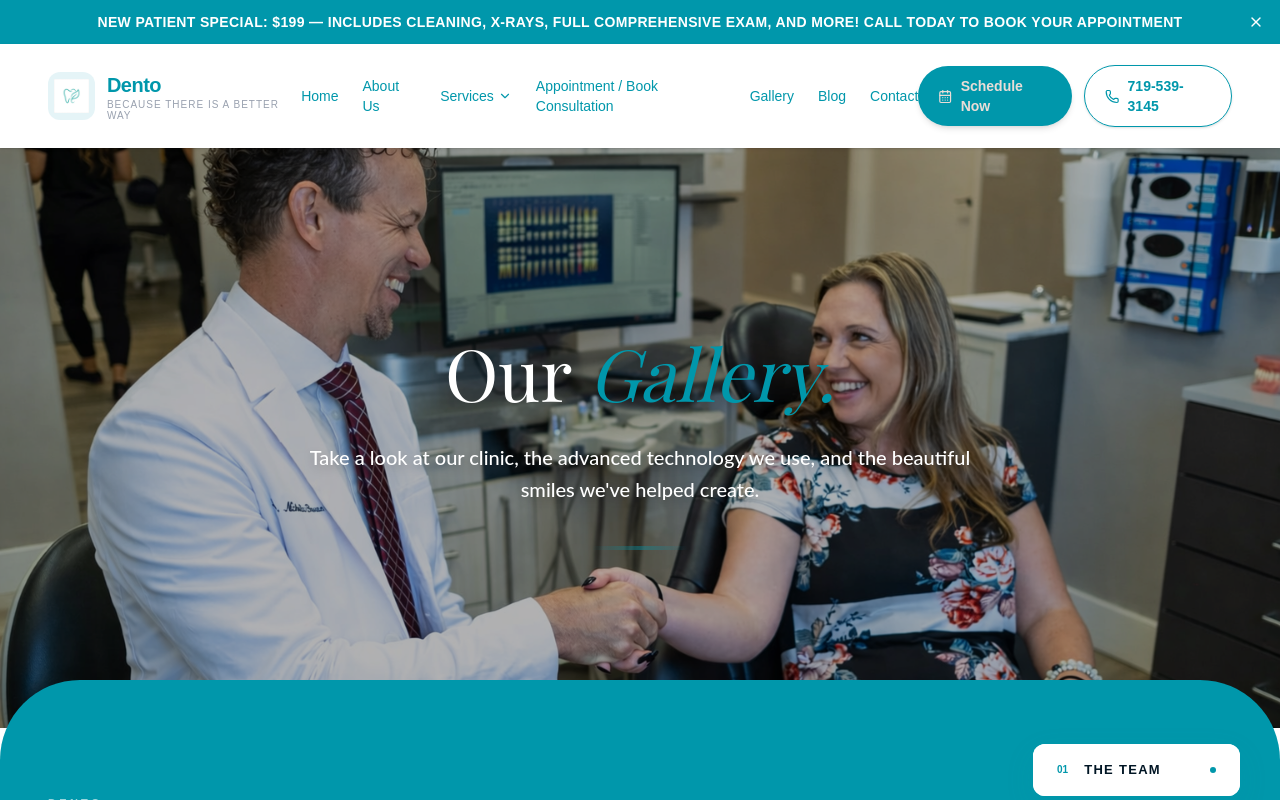
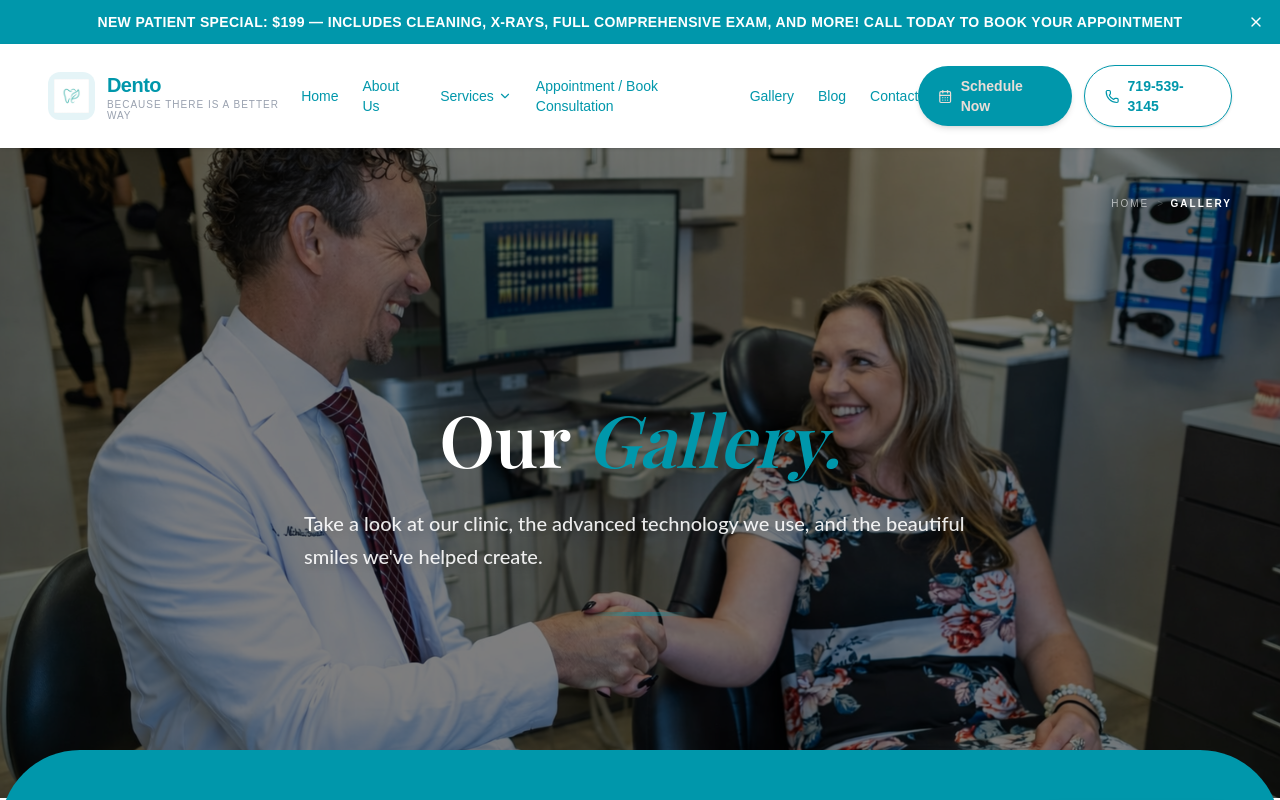
Before and after one commit to Ravalkrushn/Dentist, a Next.js app in the folder frontend/: page /gallery in a window 1280 px wide. Shown: the top 800 px of the page. Built offline with nearby package versions, Linux system fonts and the light colour scheme.

Commit message:
ui set and bulid hameburgger parth

```diff
--- a/frontend/src/app/blog/page.tsx
+++ b/frontend/src/app/blog/page.tsx
@@ -12,11 +12,7 @@ export default function BlogPage() {
     return (
         <main className="bg-[#E2DED9] min-h-screen">
             <MainNavbar />
-            {/* The BlogSection component handles the main content and layout */}
-            <div className="pt-20"> {/* Add padding for the fixed navbar */}
-                <BlogSection />
-            </div>
-
+            <BlogSection />
             <Footer />
         </main>
     );
--- a/frontend/src/app/services/page.tsx
+++ b/frontend/src/app/services/page.tsx
@@ -6,6 +6,7 @@ import MainNavbar from "@/components/Navbar/MainNavbar";
 import Footer from "@/components/Footer/Footer";
 import { servicesData } from "@/data/servicesData";
 import Link from "next/link";
+import Breadcrumbs from "@/components/ui/Breadcrumbs";
 
 export default function ServicesPage() {
     const headerRef = useRef<HTMLDivElement>(null);
@@ -31,12 +32,20 @@ export default function ServicesPage() {
             <MainNavbar />
 
             {/* Header Section - Styled like Appointment/Gallery */}
-            <section className="relative h-[580px] overflow-hidden bg-[#EADDD7]">
+            <section className="relative h-[580px] overflow-hidden bg-[#EADDD7] flex flex-col pt-12">
+                <div className="max-w-[1400px] mx-auto w-full z-20 px-6 lg:px-12">
+                    <Breadcrumbs
+                        items={[
+                            { label: "Home", href: "/" },
+                            { label: "Services", href: "/services", active: true }
+                        ]}
+                    />
+                </div>
                 {/* Decorative Orbs to match Appointment page style */}
                 <div className="absolute top-0 right-0 w-96 h-96 bg-[#0097ab]/10 rounded-full blur-3xl -translate-y-1/2 translate-x-1/2" />
                 <div className="absolute bottom-0 left-0 w-96 h-96 bg-[#3b2a28]/5 rounded-full blur-3xl translate-y-1/2 -translate-x-1/2" />
 
-                <div className="max-w-[1400px] mx-auto text-center relative z-10 px-6 w-full pt-[180px]">
+                <div className="max-w-[1400px] mx-auto text-center relative z-10 px-6 w-full flex-1 flex flex-col justify-center">
                     <h1
                         ref={titleRef}
                         className="text-5xl md:text-7xl font-[Playfair_Display] text-[#3b2a28] mb-6 leading-tight opacity-0"
--- a/frontend/src/components/AboutUsPage/Doctor_Profile.tsx
+++ b/frontend/src/components/AboutUsPage/Doctor_Profile.tsx
@@ -75,6 +75,8 @@ const doctorsList = [
         ]
     }
 ];
+
+import Breadcrumbs from "@/components/ui/Breadcrumbs";
 
 export default function DoctorProfile() {
     const bannerContainerRef = useRef<HTMLDivElement>(null);
@@ -183,8 +185,18 @@ export default function DoctorProfile() {
     return (
         <section className="w-full bg-[#E2DED9]">
             {/* Banner Section */}
-            <div ref={bannerContainerRef} className="h-[100dvh] w-full relative overflow-hidden flex flex-col items-center justify-between py-24 px-6 bg-[#E2DED9] z-10">
+            <div ref={bannerContainerRef} className="h-[100dvh] w-full relative overflow-hidden flex flex-col items-center justify-between py-12 px-0 bg-[#E2DED9] z-10">
                 <div className="absolute inset-0 z-[0] bg-[#E2DED9]" />
+
+                <div className="max-w-[1400px] mx-auto px-6 lg:px-12 w-full z-20 relative">
+                    <Breadcrumbs
+                        items={[
+                            { label: "Home", href: "/" },
+                            { label: "About Us", href: "/about", active: true }
+                        ]}
+                    />
+                </div>
+
 
                 <h1 className="banner-title-top absolute top-[9%] left-1/2 -translate-x-1/2 w-full z-[3] text-5xl md:text-7xl font-serif text-[#3b2a28] text-center">
                     meet team members
--- a/frontend/src/components/AppointmentPage/AppointmentHero.tsx
+++ b/frontend/src/components/AppointmentPage/AppointmentHero.tsx
@@ -3,6 +3,7 @@
 import { useEffect, useRef } from "react";
 import gsap from "gsap";
 import { Star } from "lucide-react";
+import Breadcrumbs from "@/components/ui/Breadcrumbs";
 
 export default function AppointmentHero() {
     const sectionRef = useRef<HTMLDivElement>(null);
@@ -22,12 +23,21 @@ export default function AppointmentHero() {
     }, []);
 
     return (
-        <section ref={sectionRef} className="bg-[#EADDD7] h-[580px] px-6 lg:px-12 text-center relative overflow-hidden">
+        <section ref={sectionRef} className="bg-[#EADDD7] h-[580px] text-center relative overflow-hidden flex flex-col pt-12">
+            <div className="max-w-[1400px] mx-auto px-6 lg:px-12 w-full z-20">
+                <Breadcrumbs
+                    items={[
+                        { label: "Home", href: "/" },
+                        { label: "Appointment", href: "/appointment", active: true }
+                    ]}
+                />
+            </div>
+
             {/* Decorative Orbs */}
             <div className="absolute top-0 right-0 w-96 h-96 bg-[#0097ab]/5 rounded-full blur-3xl -translate-y-1/2 translate-x-1/2" />
             <div className="absolute bottom-0 left-0 w-96 h-96 bg-[#3b2a28]/5 rounded-full blur-3xl translate-y-1/2 -translate-x-1/2" />
 
-            <div className="max-w-4xl mx-auto hero-content relative z-10 pt-[180px]">
+            <div className="max-w-4xl mx-auto hero-content relative z-10 flex-1 flex flex-col justify-center">
                 <h1 className="text-5xl md:text-7xl font-[Playfair_Display] text-[#3b2a28] mb-6 leading-tight">
                     Book Your <span className="italic text-[#0097ab]">Visit.</span>
                 </h1>
--- a/frontend/src/components/BlogPage/BlogPage.tsx
+++ b/frontend/src/components/BlogPage/BlogPage.tsx
@@ -6,6 +6,7 @@ import { ScrollTrigger } from "gsap/ScrollTrigger";
 import { blogData } from "@/data/blogData";
 import { useRouter } from "next/navigation";
 import { ArrowRight } from "lucide-react";
+import Breadcrumbs from "@/components/ui/Breadcrumbs";
 
 export default function BlogSection() {
     const sectionRef = useRef<HTMLDivElement>(null);
@@ -39,8 +40,16 @@ export default function BlogSection() {
     return (
         <div ref={sectionRef} className="w-full">
             {/* Header Section part with #E2DED9 */}
-            <section className="w-full h-[501px] bg-[#E2DED9] relative overflow-hidden">
-                <div className="max-w-[1400px] mx-auto px-6 lg:px-12 z-10 w-full pt-[100px]">
+            <section className="w-full h-[501px] bg-[#E2DED9] relative overflow-hidden flex flex-col pt-12">
+                <div className="max-w-[1400px] mx-auto px-6 lg:px-12 z-20 w-full">
+                    <Breadcrumbs
+                        items={[
+                            { label: "Home", href: "/" },
+                            { label: "Blog", href: "/blog", active: true }
+                        ]}
+                    />
+                </div>
+                <div className="max-w-[1400px] mx-auto px-6 lg:px-12 z-10 w-full flex-1 flex items-start justify-center">
                     <div ref={headerRef} className="text-center space-y-6">
                         <h1 className="text-[#3b2a28] text-5xl md:text-6xl font-[Playfair_Display] leading-tight">
                             Relaxation Dental Blog
--- a/frontend/src/components/BlogPage/BlogPostContent.tsx
+++ b/frontend/src/components/BlogPage/BlogPostContent.tsx
@@ -24,6 +24,7 @@ import {
 } from "lucide-react";
 import Link from "next/link";
 import { Blog, blogData } from "@/data/blogData";
+import Breadcrumbs from "@/components/ui/Breadcrumbs";
 
 interface BlogPostContentProps {
     blog: Blog;
@@ -63,18 +64,25 @@ export default function BlogPostContent({ blog }: BlogPostContentProps) {
             });
 
             // Content sections staggered entrance
-            gsap.from(".animate-section", {
-                scrollTrigger: {
-                    trigger: ".blog-body",
-                    start: "top 80%"
-                },
-                opacity: 0,
-                y: 40,
-                duration: 1,
-                stagger: 0.2,
-                ease: "power3.out"
+            const sections = document.querySelectorAll(".animate-section");
+            sections.forEach((section) => {
+                gsap.fromTo(
+                    section,
+                    { opacity: 0, y: 50 },
+                    {
+                        opacity: 1,
+                        y: 0,
+                        duration: 1,
+                        scrollTrigger: {
+                            trigger: section,
+                            start: "top 85%",
+                            toggleActions: "play none none none"
+                        }
+                    }
+                );
             });
         }, articleRef);
+
         return () => ctx.revert();
     }, []);
 
@@ -83,14 +91,22 @@ export default function BlogPostContent({ blog }: BlogPostContentProps) {
             {/* 1. Header Section - Premium Design */}
             <header className="bg-[#E2DED9] pt-12 pb-16">
                 <div className="max-w-[1400px] mx-auto px-6 lg:px-12 blog-header flex flex-col gap-14">
-                    {/* Back Link */}
-                    <div className="flex justify-start">
+                    {/* Top Row: Back Link & Breadcrumbs */}
+                    <div className="flex flex-col sm:flex-row justify-between items-start sm:items-center gap-6">
                         <Link
                             href="/blog"
                             className="group inline-flex items-center gap-2 text-[#0097ab] font-mono text-xs font-bold tracking-[0.2em] hover:gap-4 transition-all duration-300"
                         >
                             <ChevronLeft size={16} /> BACK TO JOURNALS
                         </Link>
+
+                        <Breadcrumbs
+                            items={[
+                                { label: "Home", href: "/" },
+                                { label: "Blog", href: "/blog" },
+                                { label: blog.category, href: "#", active: true }
+                            ]}
+                        />
                     </div>
 
                     {/* Centered Title */}
--- a/frontend/src/components/ContactPage/ContactPage.tsx
+++ b/frontend/src/components/ContactPage/ContactPage.tsx
@@ -19,6 +19,7 @@ import {
     Cpu,
     Zap
 } from "lucide-react";
+import Breadcrumbs from "@/components/ui/Breadcrumbs";
 
 export default function ContactPage() {
     const sectionRef = useRef<HTMLDivElement>(null);
@@ -36,9 +37,6 @@ export default function ContactPage() {
                 stagger: 0.2,
                 ease: "power3.out"
             });
-
-            // Info cards animation removed for static display as requested
-
 
             gsap.from(".form-section", {
                 scrollTrigger: {
@@ -69,11 +67,19 @@ export default function ContactPage() {
     return (
         <div ref={sectionRef} className="w-full bg-[#EADDD7]">
             {/* 1. Hero Section - Background #EADDD7 */}
-            <section className="bg-[#EADDD7] h-[580px] px-6 lg:px-12 text-center relative overflow-hidden">
+            <section className="bg-[#EADDD7] h-[580px] text-center relative overflow-hidden flex flex-col pt-12">
+                <div className="max-w-[1400px] mx-auto px-6 lg:px-12 w-full z-20">
+                    <Breadcrumbs
+                        items={[
+                            { label: "Home", href: "/" },
+                            { label: "Contact", href: "/contact", active: true }
+                        ]}
+                    />
+                </div>
                 {/* Decorative Orbs to match other heroes */}
                 <div className="absolute top-0 right-0 w-96 h-96 bg-[#0097ab]/10 rounded-full blur-3xl -translate-y-1/2 translate-x-1/2" />
                 <div className="absolute bottom-0 left-0 w-96 h-96 bg-[#3b2a28]/5 rounded-full blur-3xl translate-y-1/2 -translate-x-1/2" />
-                <div className="max-w-4xl mx-auto contact-header w-full pt-[180px] relative z-10">
+                <div className="max-w-4xl mx-auto contact-header w-full flex-1 flex flex-col justify-center relative z-10">
                     <h1 className="text-5xl md:text-7xl font-[Playfair_Display] text-[#3b2a28] mb-6 leading-tight">
                         Let's Start a <span className="italic text-[#0097ab]">Conversation.</span>
                     </h1>
--- a/frontend/src/components/GalleryPage/GalleryHeader.tsx
+++ b/frontend/src/components/GalleryPage/GalleryHeader.tsx
@@ -1,6 +1,7 @@
 "use client";
 import { useEffect, useRef } from "react";
 import gsap from "gsap";
+import Breadcrumbs from "@/components/ui/Breadcrumbs";
 
 export default function GalleryHeader() {
     const headerRef = useRef(null);
@@ -16,7 +17,7 @@ export default function GalleryHeader() {
     }, []);
 
     return (
-        <section className="relative h-[580px] flex items-center justify-center overflow-hidden"
+        <section className="relative h-[650px] flex flex-col overflow-hidden pt-12"
                  ref={headerRef}>
             {/* Parallax Background - stays fixed while scrolling */}
             <div
@@ -29,25 +30,35 @@ export default function GalleryHeader() {
                 }}
             >
                 {/* Dark overlay for readability */}
-                <div className="absolute inset-0 bg-black/30" />
+                <div className="absolute inset-0 bg-black/50" />
             </div>
 
-            <div className="max-w-4xl mx-auto text-center relative z-10 px-6">
+            <div className="max-w-[1400px] mx-auto px-6 lg:px-12 w-full z-20">
+                <Breadcrumbs
+                    light
+                    items={[
+                        { label: "Home", href: "/" },
+                        { label: "Gallery", href: "/gallery", active: true }
+                    ]}
+                />
+            </div>
+
+            <div className="flex-1 flex flex-col items-center justify-center relative z-10 px-6">
                 <div className="animate-item opacity-0 translate-y-10">
-                    <h1 className="text-5xl md:text-7xl font-[Playfair_Display] text-white mb-6 leading-tight drop-shadow-2xl">
+                    <h1 className="text-5xl md:text-7xl font-[Playfair_Display] text-white mb-6 leading-tight drop-shadow-2xl font-black">
                         Our <span className="italic text-[#0097ab] drop-shadow-md">Gallery.</span>
                     </h1>
                 </div>
 
                 <div className="animate-item opacity-0 translate-y-10">
-                    <p className="text-white text-lg md:text-xl font-[Lato] max-w-2xl mx-auto leading-relaxed drop-shadow-lg font-medium">
+                    <p className="text-white text-lg md:text-xl font-[Lato] max-w-2xl mx-auto leading-relaxed drop-shadow-lg font-medium opacity-90">
                         Take a look at our clinic, the advanced technology we use, and the beautiful smiles we&apos;ve helped create.
                     </p>
                 </div>
 
                 {/* Decorative underline */}
                 <div className="animate-item opacity-0 translate-y-10 mt-10 flex justify-center">
-                    <div className="w-24 h-1 bg-gradient-to-r from-transparent via-[#0097ab]/40 to-transparent rounded-full"></div>
+                    <div className="w-24 h-1 bg-gradient-to-r from-transparent via-[#0097ab]/60 to-transparent rounded-full"></div>
                 </div>
             </div>
         </section>
--- a/frontend/src/components/ServicesPage/Service_Hero.tsx
+++ b/frontend/src/components/ServicesPage/Service_Hero.tsx
@@ -1,6 +1,7 @@
 "use client";
 import { useEffect, useRef } from "react";
 import gsap from "gsap";
+import Breadcrumbs from "@/components/ui/Breadcrumbs";
 
 export default function Service_Hero({ title, image }: { title: string, image: string }) {
     const sectionRef = useRef<HTMLDivElement>(null);
@@ -20,7 +21,18 @@ export default function Service_Hero({ title, image }: { title: string, image: s
     }, []);
 
     return (
-        <section ref={sectionRef} className="relative h-[60vh] min-h-[500px] flex items-center justify-center overflow-hidden bg-[#EADDD7]">
+        <section ref={sectionRef} className="relative h-[60vh] min-h-[500px] flex flex-col pt-12 overflow-hidden bg-[#EADDD7]">
+            <div className="max-w-[1400px] mx-auto w-full z-20 px-6 lg:px-12">
+                <Breadcrumbs
+                    items={[
+                        { label: "Home", href: "/" },
+                        { label: "Services", href: "/services" },
+                        { label: title, href: "#", active: true }
+                    ]}
+                />
+            </div>
+            <div className="flex-1 flex items-center justify-center relative">
+
             {/* Decorative Orbs to match Appointment page style */}
             <div className="absolute top-0 right-0 w-96 h-96 bg-[#0097ab]/10 rounded-full blur-3xl -translate-y-1/2 translate-x-1/2" />
             <div className="absolute bottom-0 left-0 w-96 h-96 bg-[#3b2a28]/10 rounded-full blur-3xl translate-y-1/2 -translate-x-1/2" />
@@ -38,6 +50,7 @@ export default function Service_Hero({ title, image }: { title: string, image: s
                 {/* Visual Divider */}
                 <div className="w-24 h-1 bg-gradient-to-r from-transparent via-[#0097ab] to-transparent mx-auto mt-10 opacity-30" />
             </div>
+            </div>
         </section>
     );
 }
--- /dev/null
+++ b/frontend/src/components/ui/Breadcrumbs.tsx
@@ -0,0 +1,43 @@
+"use client";
+
+import Link from "next/link";
+import React from "react";
+
+interface BreadcrumbItem {
+    label: string;
+    href: string;
+    active?: boolean;
+}
+
+interface BreadcrumbsProps {
+    items: BreadcrumbItem[];
+    light?: boolean;
+}
+
+export default function Breadcrumbs({ items, light = false }: BreadcrumbsProps) {
+    return (
+        <nav className={`flex items-center justify-end gap-2 font-mono text-[10px] uppercase tracking-[0.2em] relative z-20`}>
+            {items.map((item, index) => (
+                <div key={index} className="flex items-center gap-2">
+                    {item.active ? (
+                        <span className={`${light ? "text-white" : "text-[#0097ab]"} font-bold`}>
+                            {item.label}
+                        </span>
+                    ) : (
+                        <Link
+                            href={item.href}
+                            className={`${light ? "text-white/60 hover:text-white" : "text-[#3b2a28]/40 hover:text-[#0097ab]"} transition-all duration-300`}
+                        >
+                            {item.label}
+                        </Link>
+                    )}
+                    {index < items.length - 1 && (
+                        <span className={`${light ? "text-white/20" : "text-[#3b2a28]/20"} text-[10px] mt-[-1px] font-normal tracking-tighter`}>
+                             {">"}
+                        </span>
+                    )}
+                </div>
+            ))}
+        </nav>
+    );
+}
```
